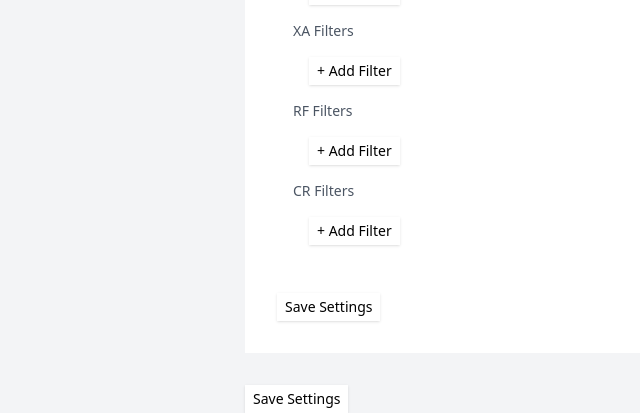
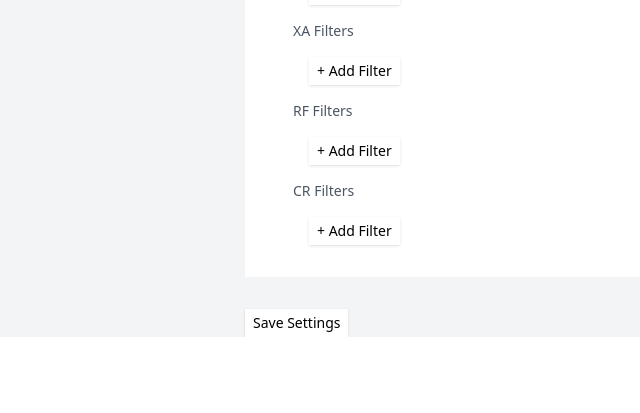
Before and after one commit to stjude/icore-image, a Django app: page /settings/image_deid/ in a window 1280 px wide. Shown: the part 2402-2815 px from the top of the page, without its empty margins (91-731 px from the left). After the commit the page ends 2739 px from the top, so only its background shows below. Run offline with Django 4.2, Linux system fonts and the light colour scheme; some libraries are stand-ins or nearby versions.

Commit message:
Remove redundant save button

```diff
--- a/deid/templates/settings/image_deid.html
+++ b/deid/templates/settings/image_deid.html
@@ -93,11 +93,6 @@
         </div>
     </div>
 </div>
-
-<!-- Save Button -->
-<div class="m-4">
-    <button class="mt-4 px-2 py-1 bg-white shadow text-sm hover:bg-blue-100" onclick="saveSettings()">Save Settings</button>
-</div>
 {% endblock %}
 
 {% block settings_scripts %}
@@ -165,6 +160,7 @@
             successMessage.textContent = 'Settings Saved';
             successMessage.className = 'text-green-500 mt-2';
             saveButton.parentNode.appendChild(successMessage);
+            console.log('Settings saved successfully');
         } catch (error) {
             console.error('Error saving settings:', error);
         }
```
